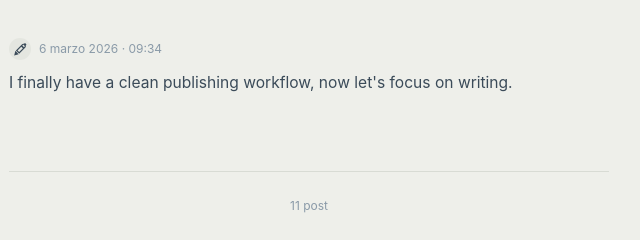
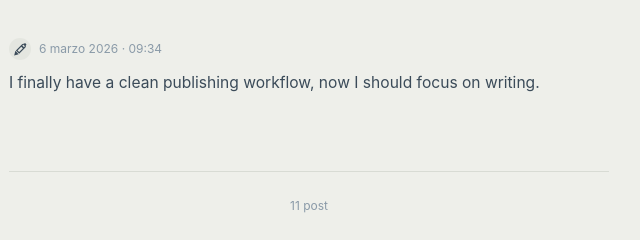
Before and after one commit to davidegallesi/stream, an Eleventy site: page src/stream/2026-03-06-workflow.md in a window 1280 px wide. Shown: the part 120-360 px from the top of the page, 331-971 px from the left. Built offline with nearby package versions, Linux system fonts and the light colour scheme; Eleventy itself is replaced by a stand-in of ours; files that its build step writes are made by us from their sources.

Commit message:
adde README.md

```diff
--- a/src/stream/2026-03-06-workflow.md
+++ b/src/stream/2026-03-06-workflow.md
@@ -2,4 +2,4 @@
 date: 2026-03-06T09:34
 type: note
 ---
-I finally have a clean publishing workflow, now let's focus on writing.
+I finally have a clean publishing workflow, now I should focus on writing.
```
Also changed, not shown: README.md (added), src/stream/2026-03-05-assorbire-paesaggi.md (renamed from src/stream/www.mantellini.it 2026.03.05 assorbire-paesaggi.md).
